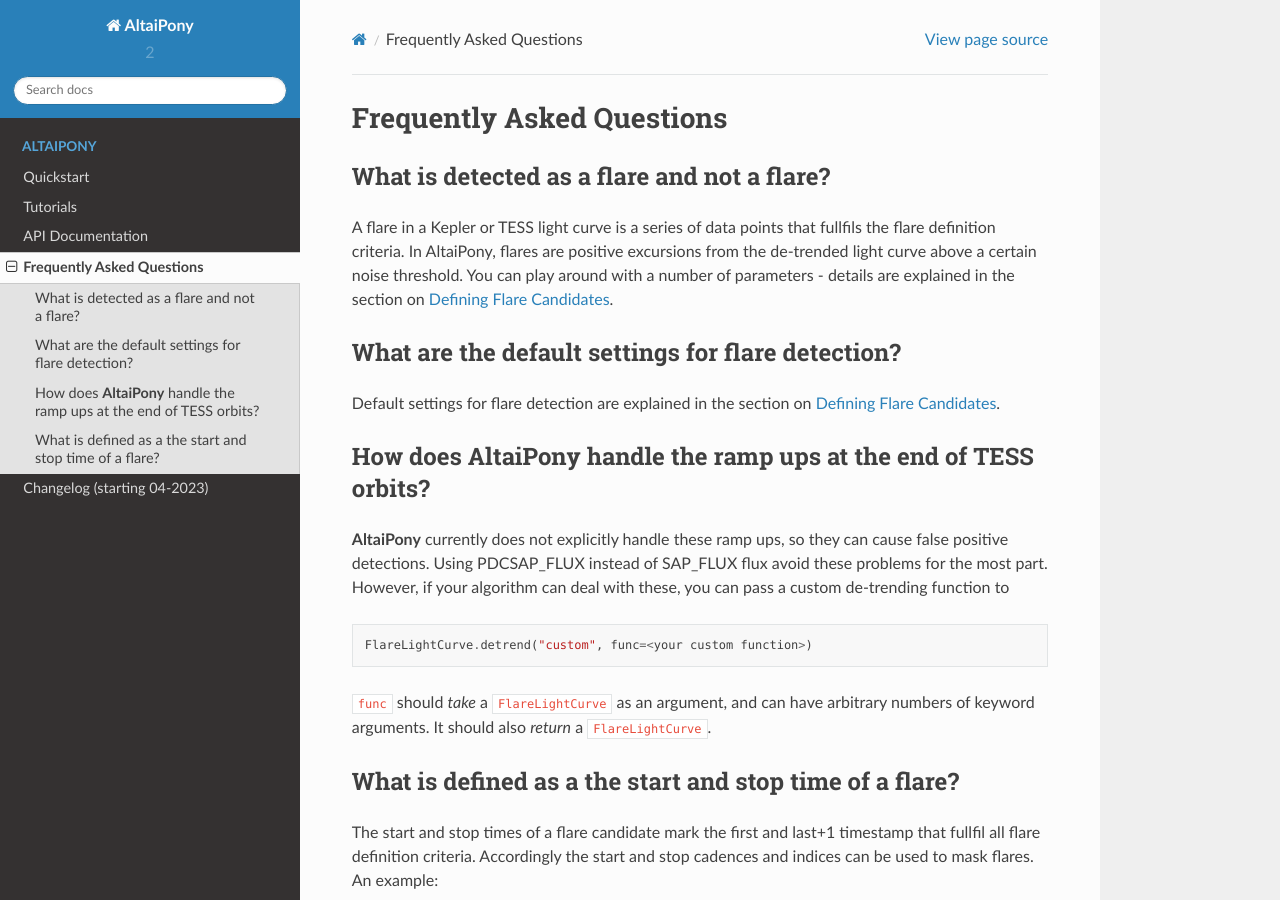
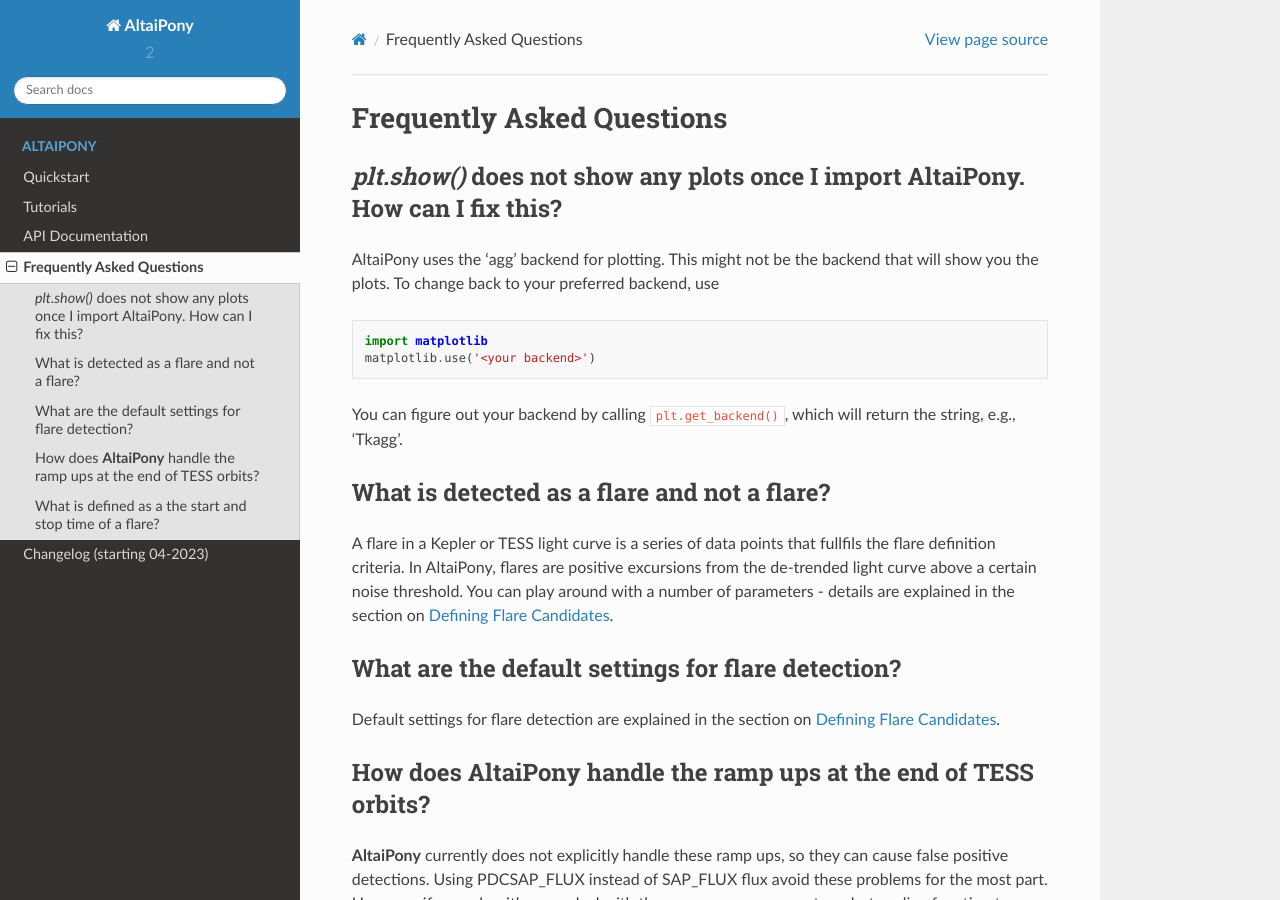
Before and after one commit to ekaterinailin/AltaiPony, a Sphinx documentation site: the page built from docs/source/faq.rst, in a window 1280 px wide and 900 px high. Built offline with Sphinx 7.4.7 and the Read the Docs theme 2.0.0, drawn with Linux system fonts in a browser that asks for light colours.

Commit message:
added FAQ about plotting backend

```diff
--- a/docs/source/faq.rst
+++ b/docs/source/faq.rst
@@ -1,5 +1,17 @@
 Frequently Asked Questions
 =======================================
+
+`plt.show()` does not show any plots once I import AltaiPony. How can I fix this?
+^^^^^^^^^^^^^^^^^^^^^^^^^^^^^^^^^^^^^^^^^^^^^^^^^^^^^^^^^^^^^^^^^^^^^^^^^^^^^^^^^
+AltaiPony uses the 'agg' backend for plotting. This might not be the backend that will show you the plots. To change back to your preferred backend, use
+
+::
+
+    import matplotlib
+    matplotlib.use('<your backend>')
+
+
+You can figure out your backend by calling ``plt.get_backend()``, which will return the string, e.g., 'Tkagg'.
 
 
 What is detected as a flare and not a flare?
```
